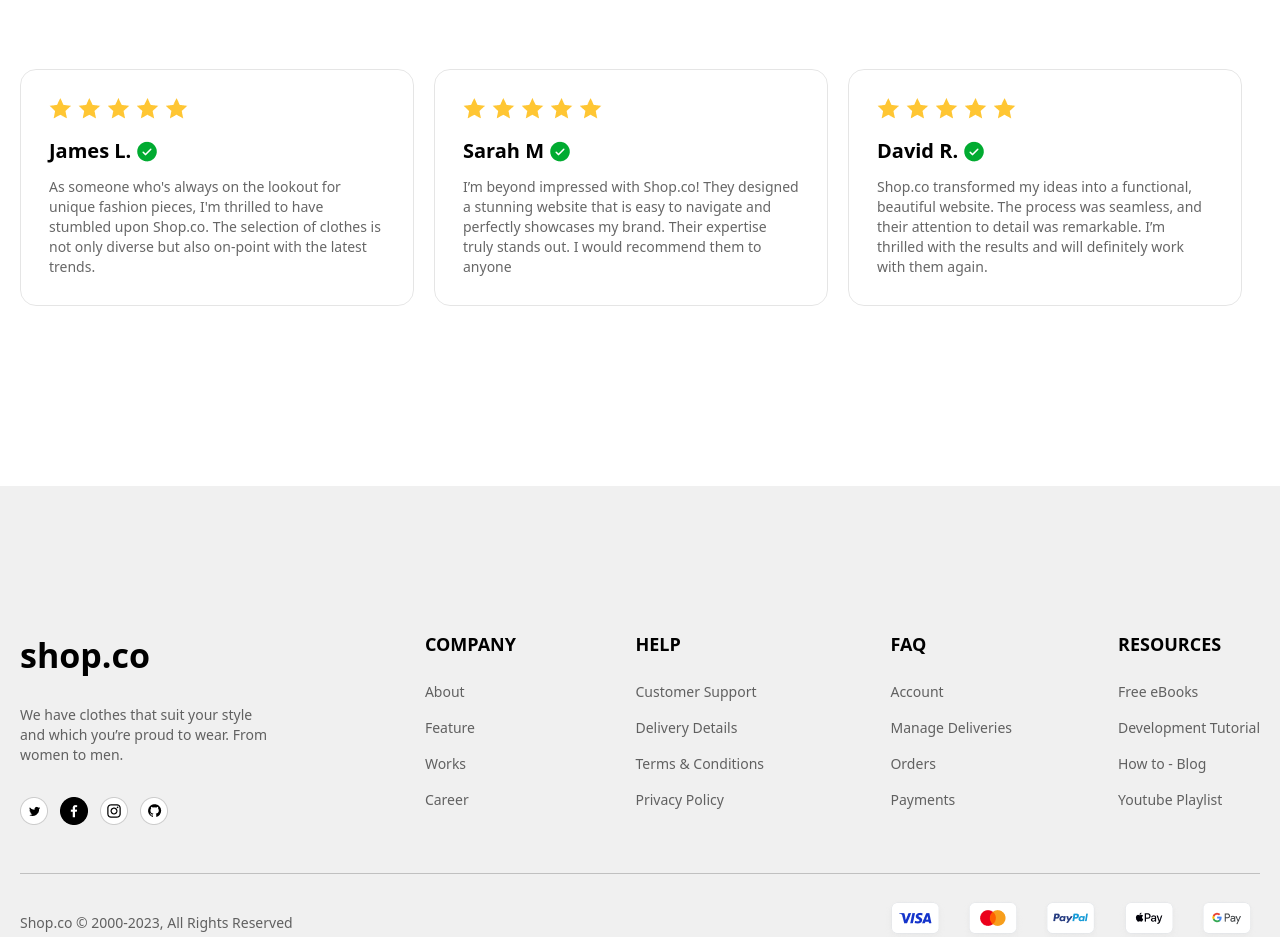
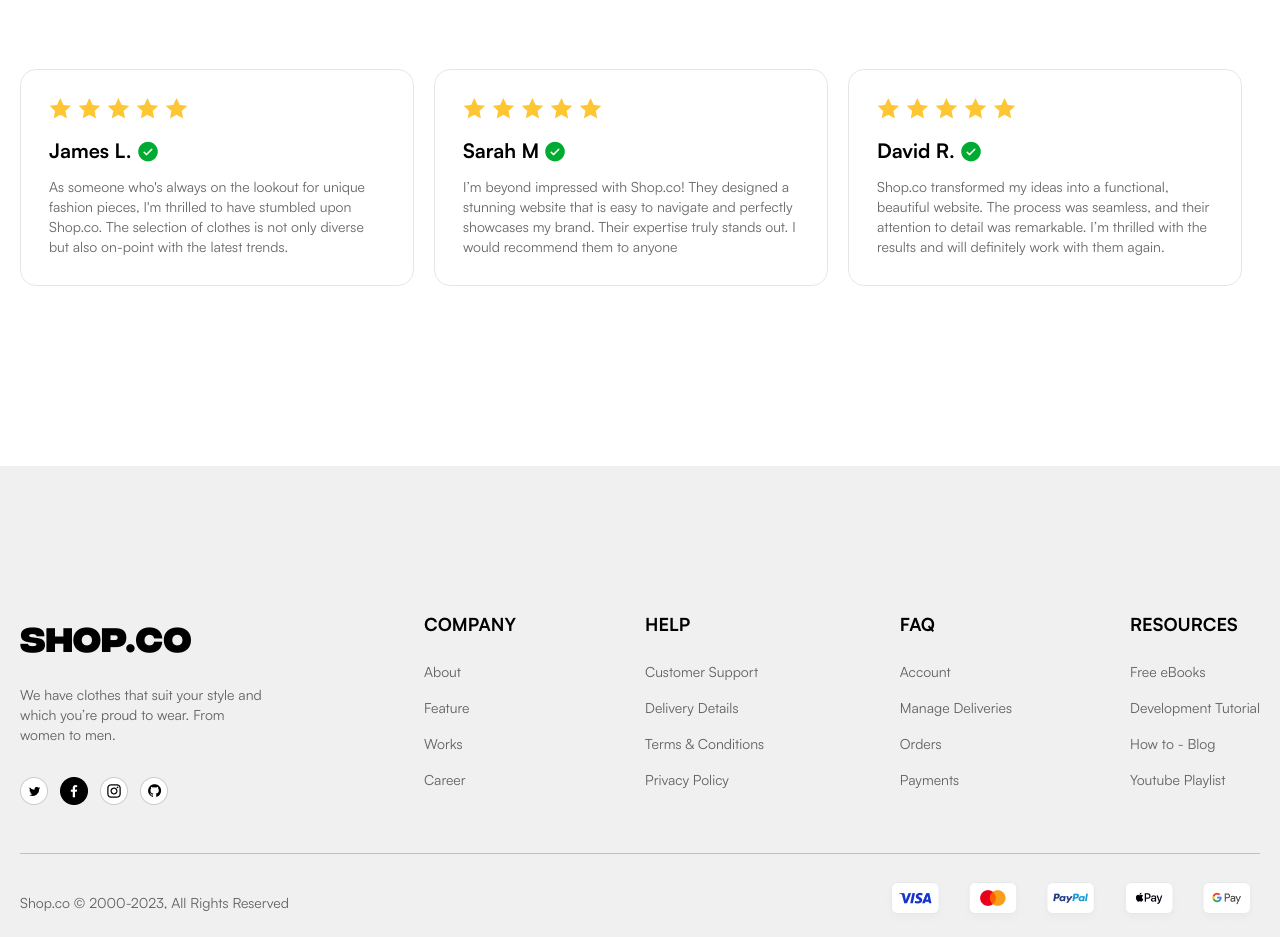
Before and after one commit to DanishRajawat09/E-commerce-full-stack, a React (Vite) app in the folder FRONT-END/: page / in a window 1280 px wide. Shown: the part 1860-2797 px from the top of the page. Built offline with nearby package versions, Linux system fonts and the light colour scheme; the HTML template or start-up script is replaced by a standard one.

Commit message:
home page layout adjustments

```diff
--- a/FRONT-END/src/components/FooterArea/Footer/Footer.jsx
+++ b/FRONT-END/src/components/FooterArea/Footer/Footer.jsx
@@ -1,17 +1,19 @@
-
 import "./footer.css";
 
 const Footer = () => {
   return (
-    <footer className="bg-[var(--color-searchBar)] pt-36 min-h-[499px]">
+    <footer className="bg-[var(--color-searchBar)] pt-36 min-h-[499px] px-4">
       <div className="max-w-[var(--containers-max)] mx-auto">
         {/* Top Section */}
         <div className="grid md:grid-cols-[248px_1fr] gap-8 mb-12 px-4 md:px-0">
           {/* Left Company Info */}
           <div>
-            <h2 className="text-[34px] font-extrabold mb-6">shop.co</h2>
-            <p className="text-sm text-[var(--color-subtext)] mb-8">
-              We have clothes that suit your style and which you’re proud to wear. From women to men.
+            <h2 className="text-[34px] font-extrabold font-primary mb-6">
+              shop.co
+            </h2>
+            <p className="text-sm text-[var(--color-subtext)] font-secondary mb-8">
+              We have clothes that suit your style and which you’re proud to
+              wear. From women to men.
             </p>
             <div className="flex gap-3">
               <img src="1.png" alt="social" />
@@ -24,8 +26,8 @@ const Footer = () => {
           {/* Footer Navigation */}
           <div className="grid grid-cols-2 sm:grid-cols-4 gap-8 md:justify-items-end">
             <div>
-              <h3 className="text-lg font-bold mb-6">COMPANY</h3>
-              <ul className="flex flex-col gap-4 text-[var(--color-subtext)] text-sm">
+              <h3 className="text-lg font-bold mb-6 font-secondary">COMPANY</h3>
+              <ul className="flex flex-col gap-4 text-[var(--color-subtext)] font-secondary text-sm">
                 <li>About</li>
                 <li>Feature</li>
                 <li>Works</li>
@@ -33,8 +35,8 @@ const Footer = () => {
               </ul>
             </div>
             <div>
-              <h3 className="text-lg font-bold mb-6">HELP</h3>
-              <ul className="flex flex-col gap-4 text-[var(--color-subtext)] text-sm">
+              <h3 className="text-lg font-secondary font-bold mb-6">HELP</h3>
+              <ul className="flex flex-col gap-4 text-[var(--color-subtext)] font-secondary text-sm">
                 <li>Customer Support</li>
                 <li>Delivery Details</li>
                 <li>Terms & Conditions</li>
@@ -42,8 +44,8 @@ const Footer = () => {
               </ul>
             </div>
             <div>
-              <h3 className="text-lg font-bold mb-6">FAQ</h3>
-              <ul className="flex flex-col gap-4 text-[var(--color-subtext)] text-sm">
+              <h3 className="text-lg font-secondary font-bold mb-6">FAQ</h3>
+              <ul className="flex flex-col gap-4 text-[var(--color-subtext)] font-secondary text-sm">
                 <li>Account</li>
                 <li>Manage Deliveries</li>
                 <li>Orders</li>
@@ -51,8 +53,10 @@ const Footer = () => {
               </ul>
             </div>
             <div>
-              <h3 className="text-lg font-bold mb-6">RESOURCES</h3>
-              <ul className="flex flex-col gap-4 text-[var(--color-subtext)] text-sm">
+              <h3 className="text-lg font-secondary font-bold mb-6">
+                RESOURCES
+              </h3>
+              <ul className="flex flex-col gap-4 text-[var(--color-subtext)] font-secondary text-sm">
                 <li>Free eBooks</li>
                 <li>Development Tutorial</li>
                 <li>How to - Blog</li>
@@ -66,10 +70,10 @@ const Footer = () => {
 
         {/* Bottom Section */}
         <div className="flex flex-wrap justify-between items-center mt-6 gap-4 px-4 md:px-0">
-          <p className="text-sm text-[var(--color-subtext)]">
+          <p className="text-sm text-[var(--color-subtext)] font-secondary">
             Shop.co © 2000-2023, All Rights Reserved
           </p>
-          <div className="flex gap-3">
+          <div className="flex  flex-wrap max-[410px]:justify-center gap-3">
             <img src="visa.png" alt="Visa" />
             <img src="debit.png" alt="Debit" />
             <img src="paypal.png" alt="Paypal" />
--- a/FRONT-END/src/components/FooterArea/FooterArea.jsx
+++ b/FRONT-END/src/components/FooterArea/FooterArea.jsx
@@ -1,18 +1,13 @@
-
-import "./footerArea.css"
-import NewsLatter from './NewsLatter/NewsLatter'
-import Footer from './Footer/Footer'
+import "./footerArea.css";
+import NewsLatter from "./NewsLatter/NewsLatter";
+import Footer from "./Footer/Footer";
 const FooterArea = () => {
   return (
-    <section className='footerArea'>
+    <section className="footerArea ">
+      <NewsLatter />
+      <Footer />
+    </section>
+  );
+};
 
-
-<NewsLatter/>
-<Footer/>
-
-
-    </section>
-  )
-}
-
-export default FooterArea
+export default FooterArea;
--- a/FRONT-END/src/components/FooterArea/NewsLatter/NewsLatter.jsx
+++ b/FRONT-END/src/components/FooterArea/NewsLatter/NewsLatter.jsx
@@ -11,10 +11,10 @@ const NewsLatter = () => {
   return (
     <div
       data-aos="fade-up"
-      className="relative top-24 z-20 bg-black rounded-2xl w-full px-6 md:px-16 py-9 flex flex-wrap items-center justify-between max-w-[var(--containers-max)] mx-auto"
+      className="relative top-24 z-20 bg-black rounded-2xl w-full px-6   md:px-16 py-9 flex flex-wrap max-[1000px]:gap-8  max-[1000px]:justify-center items-center justify-between max-w-[var(--containers-max)] mx-auto"
     >
       {/* Left text */}
-      <div className="text-white font-bold text-2xl md:text-4xl mb-6 md:mb-0">
+      <div className="text-white font-bold text-3xl max-[500px]::text-4xl mb-6 font-primary md:mb-0">
         STAY UPTO DATE ABOUT <br /> OUR LATEST OFFERS
       </div>
 
--- a/FRONT-END/src/components/HomeComp/BrandBelt/BrandBelt.jsx
+++ b/FRONT-END/src/components/HomeComp/BrandBelt/BrandBelt.jsx
@@ -1,4 +1,3 @@
-
 import AOS from "aos";
 import "aos/dist/aos.css";
 import "./BrandBelt.css"; // only for responsive img sizes
@@ -8,7 +7,7 @@ const BrandBelt = () => {
 
   return (
     <section className="bg-black overflow-hidden">
-      <div className="max-w-[var(--containers-max)] mx-auto flex justify-between flex-wrap items-center py-11 gap-5 overflow-hidden">
+      <div className="max-w-[var(--containers-max)] mx-auto flex justify-between max-[930px]:justify-center flex-wrap items-center py-11 gap-5 px-4 overflow-hidden">
         <img
           data-aos="fade-left"
           className="versache"
--- a/FRONT-END/src/components/HomeComp/Testimonials/Testimonials.jsx
+++ b/FRONT-END/src/components/HomeComp/Testimonials/Testimonials.jsx
@@ -1,60 +1,64 @@
-import  { useRef } from 'react'
-import "./testimonials.css"
+import { useRef } from "react";
+import "./testimonials.css";
 import "slick-carousel/slick/slick.css";
 import "slick-carousel/slick/slick-theme.css";
-import Slider from 'react-slick';
-import AOS from 'aos';
-import 'aos/dist/aos.css';
+import Slider from "react-slick";
+import AOS from "aos";
+import "aos/dist/aos.css";
 const Testimonials = () => {
-  AOS.init()
+  AOS.init();
   const sliderRef = useRef(null);
   const testimonialData = [
     {
-            id : 1,
-            starImg : "5star.png",
-            title : "Sarah M.",
-            rightMark : "rightMark.png",
-testimonialText : "I'm blown away by the quality and style of the clothes I received from Shop.co. From casual wear to elegant dresses, every piece I've bought has exceeded my expectations"
+      id: 1,
+      starImg: "5star.png",
+      title: "Sarah M.",
+      rightMark: "rightMark.png",
+      testimonialText:
+        "I'm blown away by the quality and style of the clothes I received from Shop.co. From casual wear to elegant dresses, every piece I've bought has exceeded my expectations",
     },
     {
-            id : 2,
-            starImg : "5star.png",
-            title : "Alex K.",
-            rightMark : "rightMark.png",
-testimonialText : "Finding clothes that align with my personal style used to be a challenge until I discovered Shop.co. The range of options they offer is truly remarkable, catering to a variety of tastes and occasions."
+      id: 2,
+      starImg: "5star.png",
+      title: "Alex K.",
+      rightMark: "rightMark.png",
+      testimonialText:
+        "Finding clothes that align with my personal style used to be a challenge until I discovered Shop.co. The range of options they offer is truly remarkable, catering to a variety of tastes and occasions.",
     },
     {
-            id : 3,
-            starImg : "5star.png",
-            title : "James L.",
-            rightMark : "rightMark.png",
-testimonialText : "As someone who's always on the lookout for unique fashion pieces, I'm thrilled to have stumbled upon Shop.co. The selection of clothes is not only diverse but also on-point with the latest trends."
+      id: 3,
+      starImg: "5star.png",
+      title: "James L.",
+      rightMark: "rightMark.png",
+      testimonialText:
+        "As someone who's always on the lookout for unique fashion pieces, I'm thrilled to have stumbled upon Shop.co. The selection of clothes is not only diverse but also on-point with the latest trends.",
     },
     {
-            id : 4,
-            starImg : "5star.png",
-            title : "Sarah M",
-            rightMark : "rightMark.png",
-testimonialText : "I’m beyond impressed with Shop.co! They designed a stunning website that is easy to navigate and perfectly showcases my brand. Their expertise truly stands out. I would recommend them to anyone"
+      id: 4,
+      starImg: "5star.png",
+      title: "Sarah M",
+      rightMark: "rightMark.png",
+      testimonialText:
+        "I’m beyond impressed with Shop.co! They designed a stunning website that is easy to navigate and perfectly showcases my brand. Their expertise truly stands out. I would recommend them to anyone",
     },
     {
-            id : 5,
-            starImg : "5star.png",
-            title : "David R.",
-            rightMark : "rightMark.png",
-testimonialText : "Shop.co transformed my ideas into a functional, beautiful website. The process was seamless, and their attention to detail was remarkable. I’m thrilled with the results and will definitely work with them again."
+      id: 5,
+      starImg: "5star.png",
+      title: "David R.",
+      rightMark: "rightMark.png",
+      testimonialText:
+        "Shop.co transformed my ideas into a functional, beautiful website. The process was seamless, and their attention to detail was remarkable. I’m thrilled with the results and will definitely work with them again.",
     },
     {
-            id : 6,
-            starImg : "5star.png",
-            title : "Emily T.",
-            rightMark : "rightMark.png",
-testimonialText : "Shop.co created a professional, responsive website for my business. The team was efficient, creative, and attentive to my needs. I highly recommend them for anyone seeking exceptional web design services"
+      id: 6,
+      starImg: "5star.png",
+      title: "Emily T.",
+      rightMark: "rightMark.png",
+      testimonialText:
+        "Shop.co created a professional, responsive website for my business. The team was efficient, creative, and attentive to my needs. I highly recommend them for anyone seeking exceptional web design services",
     },
-
-    ]
+  ];
   const settings = {
-
     dots: false,
     infinite: true,
     speed: 500,
@@ -88,10 +92,15 @@ testimonialText : "Shop.co created a professional, responsive website for my bus
     ],
   };
   return (
-  <section className="overflow-hidden">
+    <section className="overflow-hidden px-4">
       <div className="max-w-[var(--containers-max)] mx-auto px-0">
-      <div data-aos="zoom-in" className="flex justify-between items-center mb-10">
-        <h1 className="text-left mb-0 text-4xl font-extrabold">OUR HAPPY CUSTOMERS</h1>
+        <div
+          data-aos="zoom-in"
+          className="flex justify-between items-center mb-10"
+        >
+          <h1 className="text-left mb-0 text-2xl  lg:text-4xl font-primary font-extrabold">
+            OUR HAPPY CUSTOMERS
+          </h1>
           <div className="flex items-center gap-2">
             <img
               src="arrow-l.png"
@@ -117,10 +126,14 @@ testimonialText : "Shop.co created a professional, responsive website for my bus
                     <img src={testimonial.starImg} alt="stars" />
                   </div>
                   <div className="flex items-center gap-1 mb-3">
-                  <h3 className="text-xl font-bold">{testimonial.title}</h3>
+                    <h3 className="text-xl  font-secondary font-bold">
+                      {testimonial.title}
+                    </h3>
                     <img src={testimonial.rightMark} alt="rightMark" />
                   </div>
-                <p className="text-black/60 text-sm">{testimonial.testimonialText}</p>
+                  <p className="text-black/60 text-sm font-secondary">
+                    {testimonial.testimonialText}
+                  </p>
                 </div>
               </div>
             ))}
@@ -128,8 +141,7 @@ testimonialText : "Shop.co created a professional, responsive website for my bus
         </div>
       </div>
     </section>
-)
+  );
+};
 
-}
-
-export default Testimonials
+export default Testimonials;
--- a/FRONT-END/src/components/HomeComp/dressStyle/dressStyle.css
+++ b/FRONT-END/src/components/HomeComp/dressStyle/dressStyle.css
@@ -5,7 +5,7 @@
     "party party party gym gym";
 }
 
-@media screen and (width < 600px) {
+@media screen and (width < 750px) {
   .styleContainer {
     grid-template-areas:
       "casual"
```
Also changed, not shown: FRONT-END/src/components/HomeComp/dressStyle/DressStyle.jsx (+6 -6 lines). Lines whose indentation alone changed are shown as unchanged.
